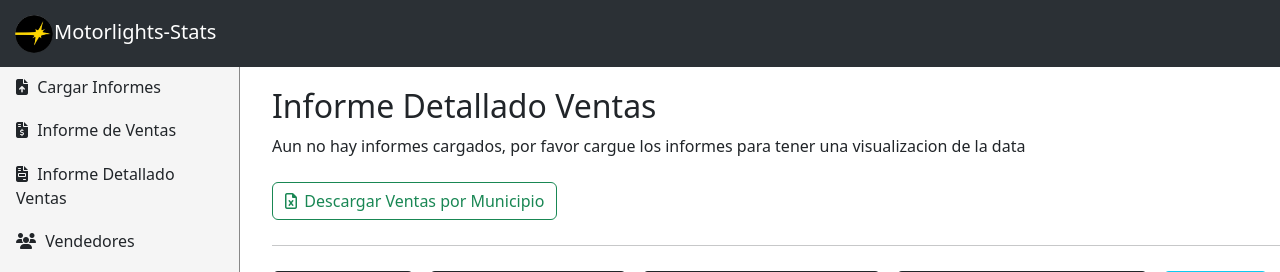
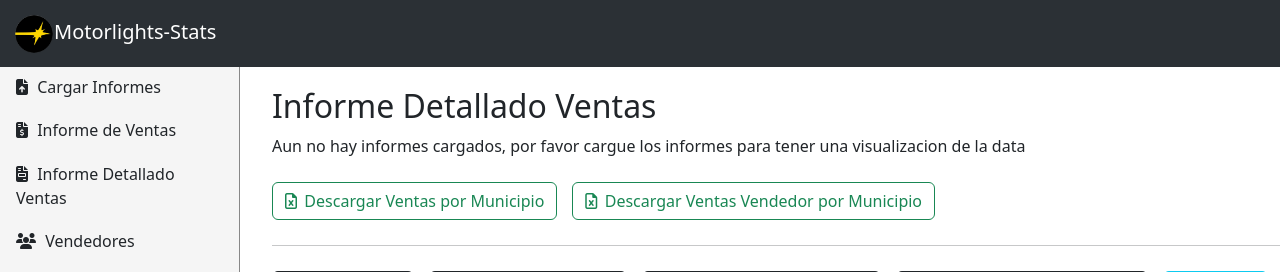
Before and after one commit to jtrocha4/motorlights-stats, a React (Vite) app: page /detailed-sales in a window 1280 px wide. Shown: the top 272 px of the page. Built offline with nearby package versions, Linux system fonts and the light colour scheme; no server answers.

Commit message:
update(pages): DetailedSalesPage

```diff
--- a/src/pages/DetailedSalesPage.jsx
+++ b/src/pages/DetailedSalesPage.jsx
@@ -48,10 +48,9 @@ const DetailedSalesPage = ({ splitName }) => {
         <span>{(dateExcel.dia !== undefined && dateExcel.mes !== undefined) ? (`Fecha de la última actualización: ${dateExcel.dia} de ${dateExcel.mes} de ${dateExcel.año}`) : ('Aun no hay informes cargados, por favor cargue los informes para tener una visualizacion de la data')}</span>
         <section className='button-group mt-4'>
           <ButtonDownloadSalesByMunicipality title='Descargar Ventas por Municipio' sellerSalesData={sellerSalesProcessedData} getMonth={getMonth} getYear={getYear} />
+          <ButtonDownloadSellerSalesByMunicipality title='Descargar Ventas Vendedor por Municipio' sellerSalesData={sellerSalesProcessedData} splitName={splitName} getMonth={getMonth} getYear={getYear} />
 
-          {/* <ButtonDownloadSellerSalesByMunicipality title='Descargar Ventas Vendedor por Municipio' sellerSalesData={sellerSalesProcessedData} splitName={splitName} />
-
-          <ButtonDownloadSalesMonthSellerByMunicipality title='Descargar Ventas Mes Vendedor por Municipio' sellerSalesData={sellerSalesProcessedData} splitName={splitName} />
+          {/* <ButtonDownloadSalesMonthSellerByMunicipality title='Descargar Ventas Mes Vendedor por Municipio' sellerSalesData={sellerSalesProcessedData} splitName={splitName} />
 
           <ButtonDownloadSalesCustomerSellerByMunicipality title='Descargar Ventas Cliente Vendedor por Municipio' sellerSalesData={sellerSalesProcessedData} splitName={splitName} />
 
```
